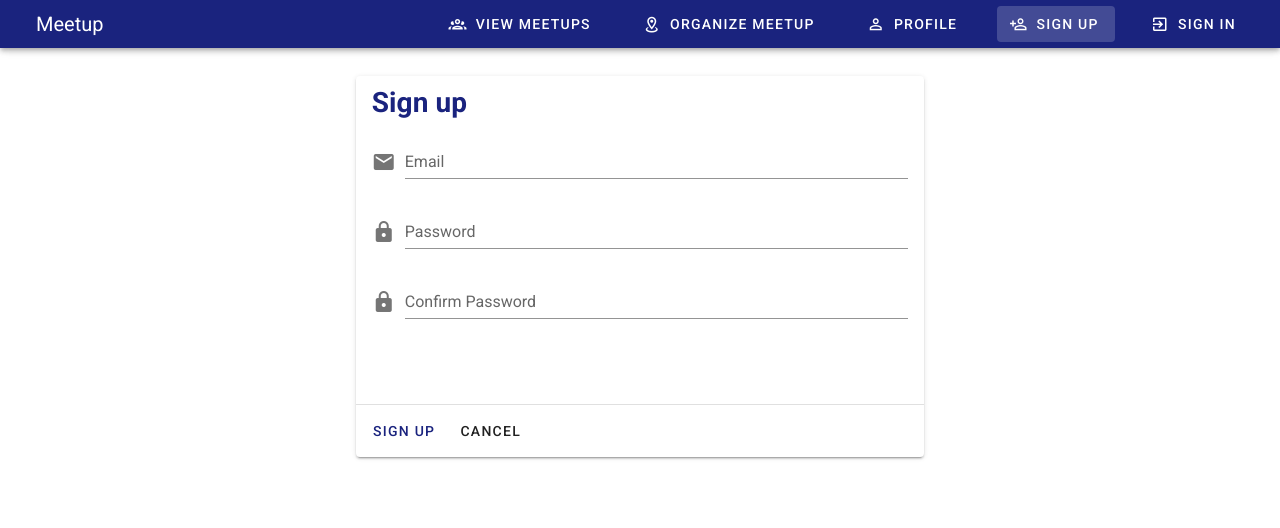
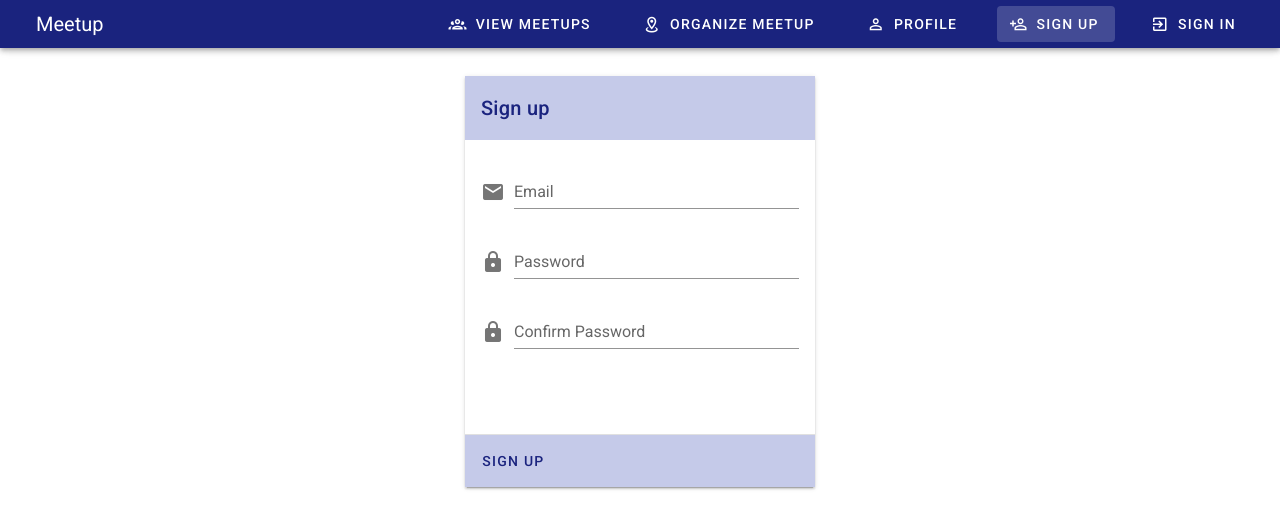
Before and after one commit to ardhikarn/meetup-dev, a Vue app: page /signup in a window 1280 px wide. Shown: the top 528 px of the page. Built offline with nearby package versions, Linux system fonts and the light colour scheme.

Commit message:
fix slicing form signup

```diff
--- a/src/views/User/Signup.vue
+++ b/src/views/User/Signup.vue
@@ -5,9 +5,11 @@
       <v-row justify="center">
         <v-col cols="12" sm="10" md="8" lg="6">
           <form @submit.prevent="onSignup">
-            <v-card ref="form">
-              <v-card-text>
-                <h1 class="primary--text mb-5">Sign up</h1>
+            <v-card tile max-width="350" class="mx-auto">
+              <v-card-title class="primary--text secondary"
+                >Sign up</v-card-title
+              >
+              <v-card-text class="pt-5">
                 <v-text-field
                   name="email"
                   v-model="email"
@@ -40,12 +42,9 @@
                 ></v-text-field>
               </v-card-text>
               <v-divider class="mt-12"></v-divider>
-              <v-card-actions>
+              <v-card-actions class="secondary">
                 <v-btn color="primary" text type="submit">
                   Sign up
-                </v-btn>
-                <v-btn text>
-                  Cancel
                 </v-btn>
               </v-card-actions>
             </v-card>
```
